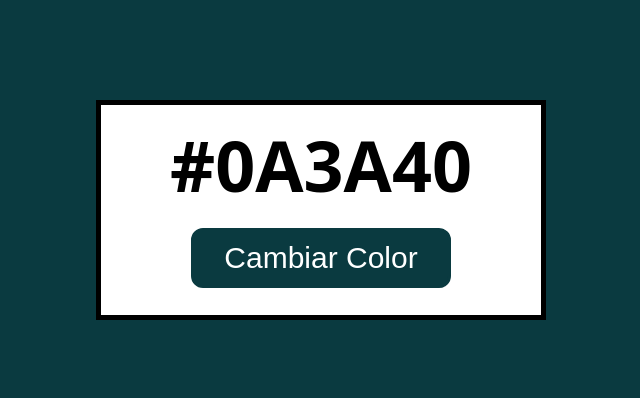
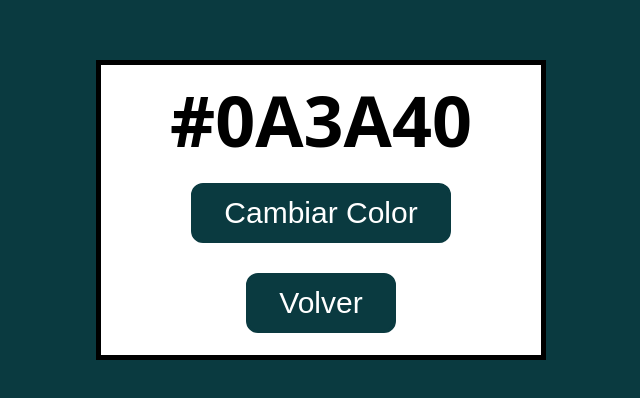
Before and after one commit to ImYetiDev/JS-DOM-by-freeCodeCamp, a plain HTML site: page color-hex-aleatorio/index.html in a window 1280 px wide. Shown: the part 190-588 px from the top of the page, without its empty margins (319-959 px from the left). Drawn offline with Linux system fonts and the light colour scheme.

Commit message:
feat: Add "Volver" button functionality to go back to the homepage

```diff
--- a/color-hex-aleatorio/app.js
+++ b/color-hex-aleatorio/app.js
@@ -1,5 +1,6 @@
 const boton = document.querySelector('button');
 const color = document.getElementById('color');
+const btnVolver = document.getElementById('volver');
 
 function generarColor() {
   let digitos = '0123456789ABCDEF';
@@ -15,3 +16,7 @@ boton.addEventListener('click', () => {
   color.textContent = nuevoColor;
   document.body.style.backgroundColor = nuevoColor;
 });
+
+btnVolver.addEventListener('click', () => {
+  location.href = '../index.html';
+});
--- a/color-hex-aleatorio/index.html
+++ b/color-hex-aleatorio/index.html
@@ -12,7 +12,8 @@
 <body class="center-flex">
 	<main id="container" class="center-flex">
 		<p id="color">#0A3A40</p>
-		<button id="btn-color">Cambiar Color</button>
+		<button class="btn">Cambiar Color</button>
+		<button class="btn" id="volver">Volver</button>
 	</main>
 
 <script src="app.js"></script>
--- a/color-hex-aleatorio/styles.css
+++ b/color-hex-aleatorio/styles.css
@@ -18,11 +18,11 @@ body{
 }
 
 #container{
-    height: 220px;
+    height: 300px;
     width: 450px;
     background-color: white;
     border: 5px solid black;
-    flex-wrap: wrap;
+    flex-wrap: nowrap;
     flex-direction: column;
 }
 
@@ -31,7 +31,7 @@ body{
     font-weight: bold;
 }
 
-#btn-color{
+.btn{
     font-size: 30px;
     color: white;
     background-color: #0A3A40;
@@ -44,7 +44,7 @@ body{
     cursor: pointer;
 }
 
-#btn-color:hover{
+.btn:hover{
     background-color: white;
     color: #0A3A40;
 }
```
